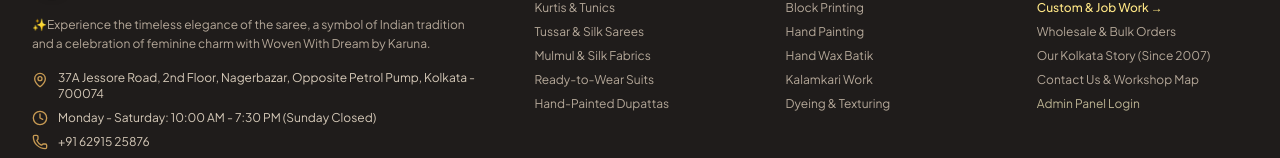
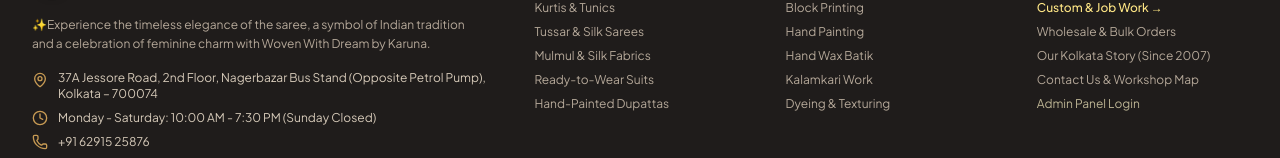
Before and after one commit to sarkartatha/E-commerce-website-for-Boutiques, a React (Vite) app: page / in a window 1280 px wide. Shown: the part 6813-6971 px from the top of the page. Built offline with nearby package versions, Linux system fonts and the light colour scheme.

Commit message:
Update address everywhere to 37A Jessore Road, 2nd Floor, Nagerbazar Bus Stand (Opposite Petrol Pump), Kolkata - 700074 and fix title typo

```diff
--- a/index.html
+++ b/index.html
@@ -5,7 +5,7 @@
   <meta charset="UTF-8" />
   <link rel="icon" type="image/svg+xml" href="/favicon.svg" />
   <meta name="viewport" content="width=device-width, initial-scale=1.0" />
-  <title>Woven With Drlkataeam by Karuna | Handcrafted Sarees & Indian Textiles</title>
+  <title>Woven With Dream by Karuna | Handcrafted Sarees & Indian Textiles</title>
   <meta name="description"
     content="✨ Experience the timeless elegance of the saree, a symbol of Indian tradition and a celebration of feminine charm with Woven With Dream by Karuna, Kolkata." />
   <meta name="keywords"
@@ -51,7 +51,7 @@
       "description": "✨ Experience the timeless elegance of the saree, a symbol of Indian tradition and a celebration of feminine charm with Woven With Dream by Karuna.",
       "address": {
         "@type": "PostalAddress",
-        "streetAddress": "37A Jessore Road, 2nd Floor, Nagerbazar, Opposite Petrol Pump",
+        "streetAddress": "37A Jessore Road, 2nd Floor, Nagerbazar Bus Stand (Opposite Petrol Pump)",
         "addressLocality": "Kolkata",
         "addressRegion": "West Bengal",
         "postalCode": "700074",
--- a/src/components/story/OurStoryPage.tsx
+++ b/src/components/story/OurStoryPage.tsx
@@ -53,7 +53,7 @@
               The Heart of Woven With Dream
             </h2>
             <p>
-              Located at 37A Jessore Road, 2nd Floor, Nagerbazar, Opposite Petrol Pump, Kolkata - 700074, <strong>Woven With Dream</strong> was founded by Karuna out of a deep reverence for Indian saree heritage. In an era of mass manufacturing, Karuna chose the slower, more soulful path of hand block carving, freehand Kalamkari painting, and organic dyeing.
+              Located at 37A Jessore Road, 2nd Floor, Nagerbazar Bus Stand (Opposite Petrol Pump), Kolkata – 700074, <strong>Woven With Dream</strong> was founded by Karuna out of a deep reverence for Indian saree heritage. In an era of mass manufacturing, Karuna chose the slower, more soulful path of hand block carving, freehand Kalamkari painting, and organic dyeing.
             </p>
             <p>
               Our studio is a living atelier where veteran master block carvers, young painters, and dyeing specialists collaborate daily. When you wear a saree from Woven With Dream by Karuna, you wear days of focused human artistry and feminine charm.
--- a/src/data/initialData.ts
+++ b/src/data/initialData.ts
@@ -9,7 +9,7 @@
   email: 'karuna.wovenwithdream@gmail.com',
   whatsappNumber: '916291525876', // Configurable via Admin Panel
   instagramHandle: 'woven_with_dream',
-  address: '37A Jessore Road, 2nd Floor, Nagerbazar, Opposite Petrol Pump, Kolkata - 700074',
+  address: '37A Jessore Road, 2nd Floor, Nagerbazar Bus Stand (Opposite Petrol Pump), Kolkata – 700074',
   bio: '✨Experience the timeless elegance of the saree, a symbol of Indian tradition and a celebration of feminine charm with Woven With Dream by Karuna.',
   avatarUrl: '/profile_picture.jpg',
   businessHours: 'Monday - Saturday: 10:00 AM - 7:30 PM (Sunday Closed)',
@@ -89,7 +89,7 @@
       technique: 'Traditional Hand Wood-Block Printing',
       colour: 'Natural Indigo and Terracotta Mineral Dyes',
       washCare: 'Dry Clean Only. Avoid direct sunlight drying.',
-      productionInfo: 'Hand-stamped in Mukundapur, Kolkata workshop.',
+      productionInfo: 'Hand-stamped in Nagerbazar, Kolkata studio.',
       origin: 'Kolkata, West Bengal, India'
     },
     craftStory: 'This piece carries the authentic character of hand block printing. Slight variations in colour density and block impressions are natural hallmarks of artisan craftsmanship, making every saree one-of-a-kind.',
```
Also changed, not shown: 1 other file (tests, documents, lock files or other folders).
